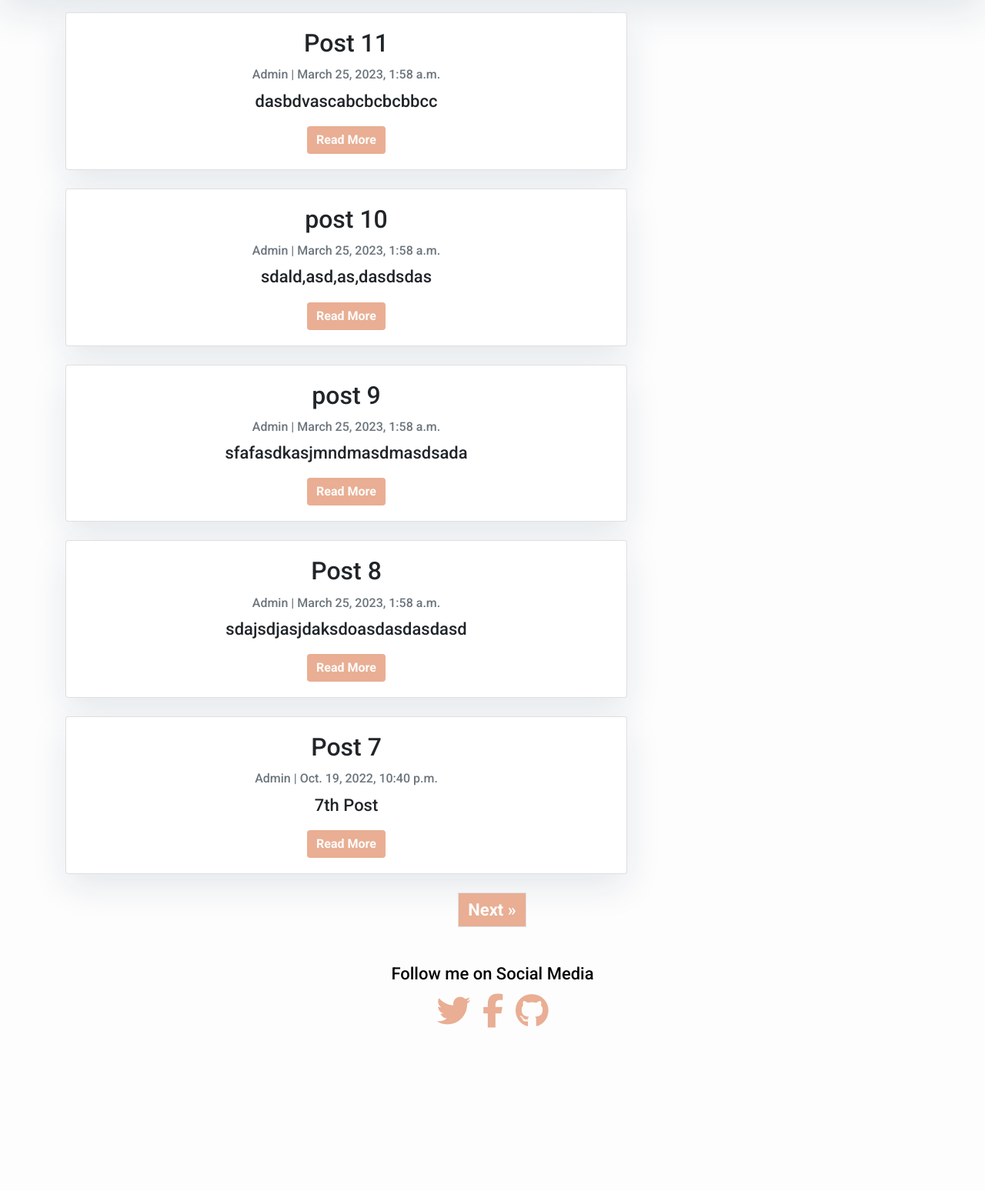
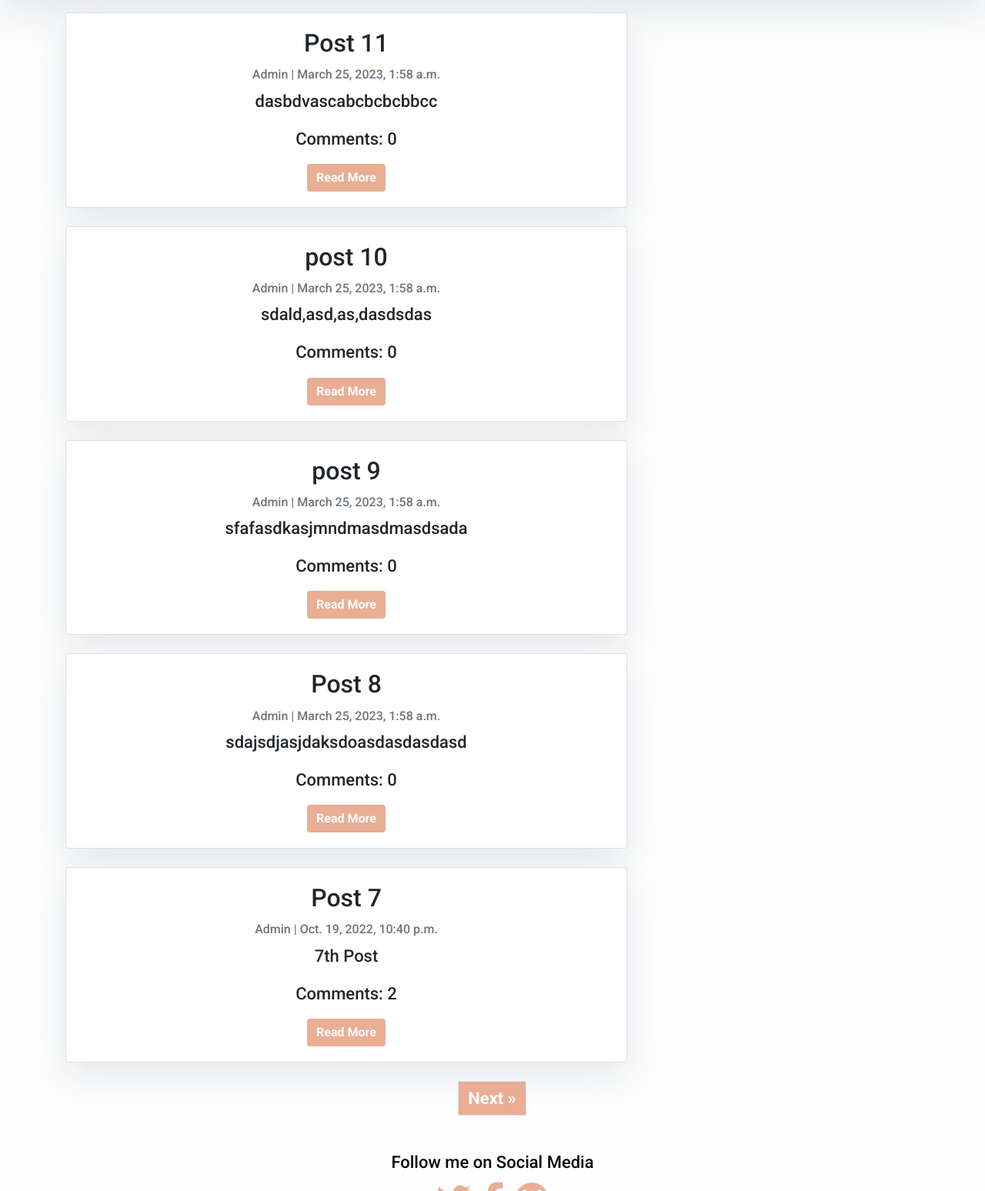
Before and after one commit to MattheusKasa/My-Django-Blog, a Django app: page / in a window 1280 px wide. Shown: the part 277-1825 px from the top of the page at 77% size. Before the commit the page ends 1613 px from the top, so only its background shows below. Run offline with Django 4.2, Linux system fonts and the light colour scheme; data comes from the database, SQL or seed files in the repository; some libraries are stand-ins or nearby versions; some web fonts are replaced.

Commit message:
Add comment count so users can easily see if there are any comments on posts without having to click on it

```diff
--- a/templates/index.html
+++ b/templates/index.html
@@ -25,6 +25,7 @@
                     <h2 class="card-title">{{ post.title }}</h2>
                     <p class="card-text text-muted h6">{{ post.author }} | {{ post.created_on}} </p>
                     <p class="card-text">{{post.content|slice:":200" }}</p>
+                    <p class="card-text">Comments: {{ post.comments.count }}</p>
                     <a href="{% url 'post_detail' post.slug  %}" class="btn btn-primary">Read More</a>
                 </div>
             </div>
```
